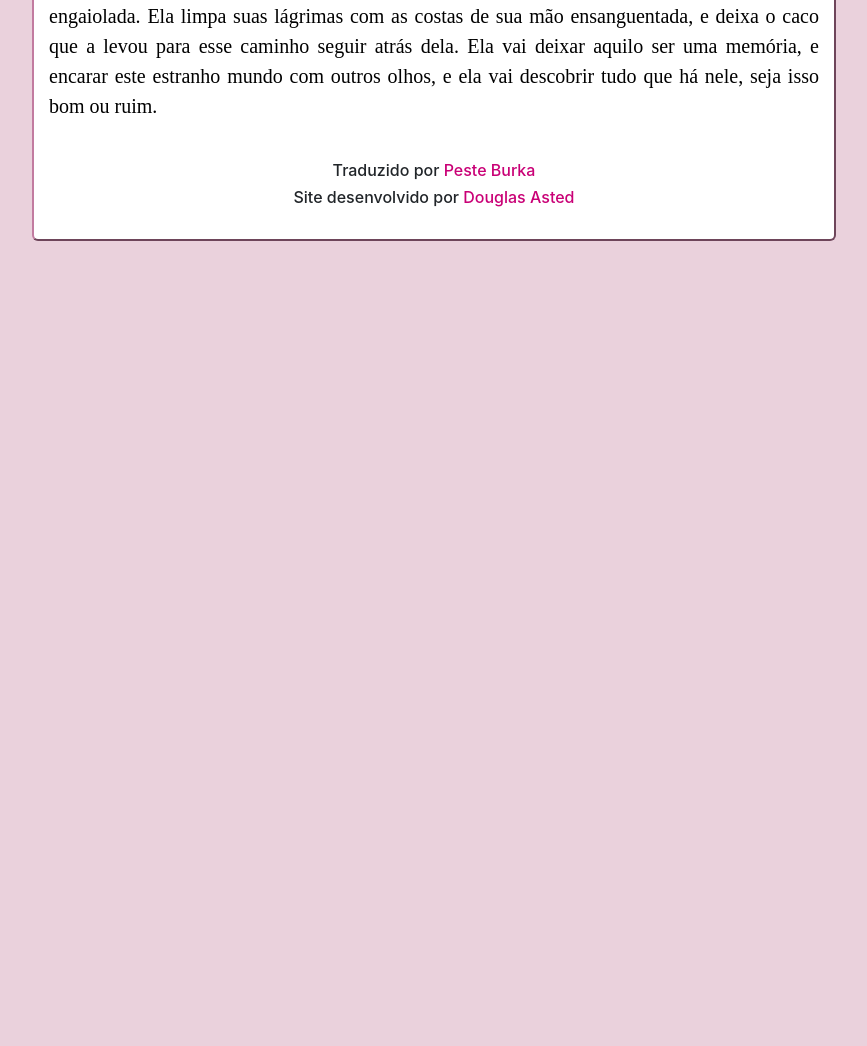
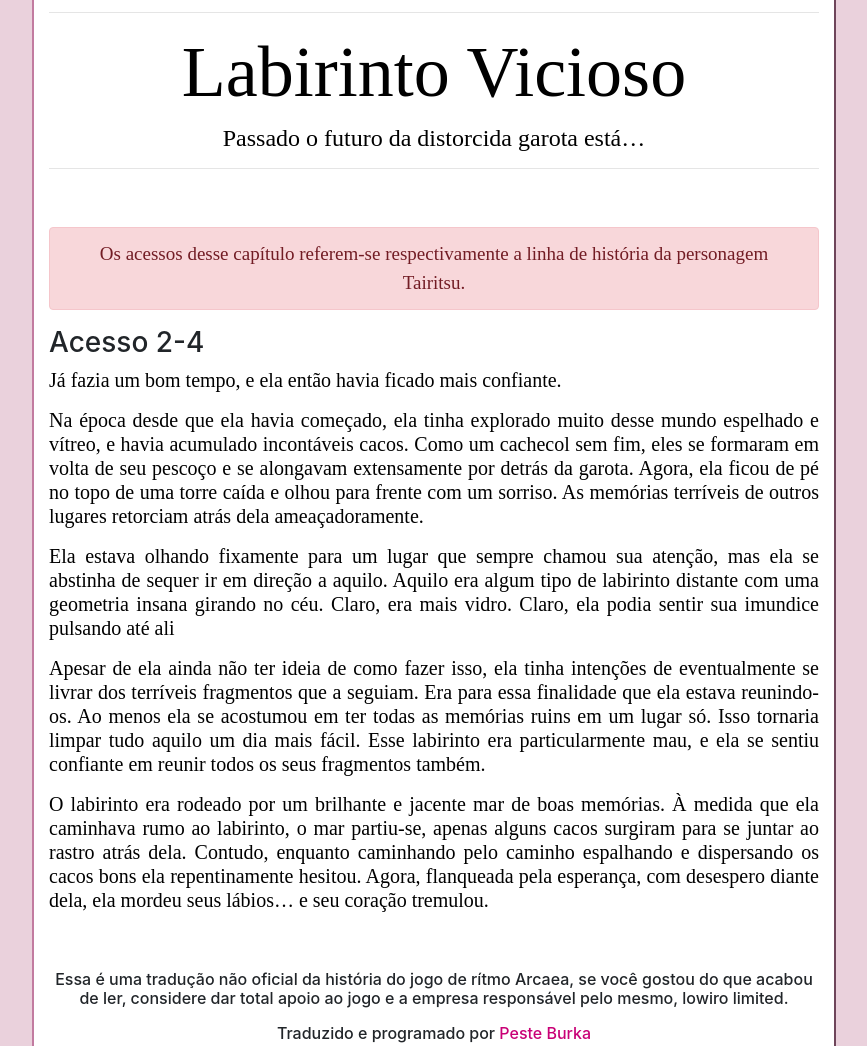
Before and after one commit to PesteBurka/arcaea-archives, a plain HTML site: page index.html in a window 1280 px wide. Shown: the part 10124-11170 px from the top of the page, without its empty margins (206-1073 px from the left). Before the commit the page ends 10387 px from the top, so only its background shows below. Drawn offline with nearby package versions, Linux system fonts and the light colour scheme; a web font is replaced by a local one.

Commit message:
Disclaimer & Early VL

```diff
--- a/index.html
+++ b/index.html
@@ -18,7 +18,7 @@
         <div>
             <br>
             <h1 class="text-center">Núcleo Eterno<h1>
-            <h5 class="text-center"> Rumo ao núcleo infinito que marcava a passagem do tempo </h5>
+            <h5 class="text-center">Rumo ao núcleo infinito que marcava a passagem do tempo </h5>
 
             <hr>
 
@@ -47,7 +47,7 @@
             </p>
             <img class='img-fluid w-100' src="imgs\1-1_(Switch).jpg">
 
-            <br><br><br>
+            <br><br>
             <h3>Acesso 1-2<h3>
             <p>
                 Mas perguntas surgem inevitavelmente.
@@ -117,7 +117,7 @@
             </p>
             <img class='img-fluid w-100' src="imgs\2-1_(switch).jpg">
 
-            <br><br><br>
+            <br><br>
             <h3>Acesso 2-2<h3>
             <p>
                 É difícil descrever a sensação que a subjugava agora. Uma corredeira de vidro que não estilhaça, corta, ou reflete sua face, a empurrando em quantidades estrondosas, virando e rodopiando como se estivesse sendo assoprado por um forte vendaval. De pé, ela observa atentamente.
@@ -167,7 +167,7 @@
         <!-- Céu Luminoso-->
         <div>
             <h1 class="text-center">Céu Luminoso<h1>
-            <h5 class="text-center"> A mente da garota se torna vazia sob um céu brilhante… </h5>
+            <h5 class="text-center">A mente da garota se torna vazia sob um céu brilhante… </h5>
 
             <hr>
 
@@ -176,7 +176,6 @@
                 Os acessos desse capítulo referem-se respectivamente a linha de história da personagem Hikari.
             </p>
             <h3>Acesso 1-4<h3>
-            <br>
             <p>
                 Uma paisagem jubilosa. Por tanto tempo ela andou por um arruinado, porém lindo mundo, encontrando coisas e admirando-as.
             </p>
@@ -221,7 +220,7 @@
             </p>
 
             <br><br>
-            <h3>Acesso 1-ZR </h3>
+            <h3>Acesso 1-ZR</h3>
             <p>
                 “Paraíso” é uma espécie de inferno.
             </p>
@@ -255,8 +254,8 @@
             </p>
             <img class='img-fluid w-100' src="imgs\1-ZR_(Switch).jpg">
 
-            <br><br><br>
-            <h3>Acesso 1-7 </h3>
+            <br><br>
+            <h3>Acesso 1-7</h3>
             <p>
                 A garota está ajoelhada, de queixo erguido e em breve sua áspera e ubíqua criação irá consumi-la em seu oblívio persuasivo. Acima dela ele pulsa e resplandece, gentilmente, mas intolerável. Ela quase o deixa tomar conta dela, descuidadamente.
             </p>
@@ -285,8 +284,8 @@
                 Agora em suas mãos, o estranho caco que veio do zero rotaciona, e nele ela vê o momento em que ela acordou, dançando ao lado do vidro, passeando pelo mundo espelhado, e feliz. Lágrimas caem de seus olhos, e ela se lembra que a felicidade a deixou a muito tempo atrás.
             </p>
 
-            <br><br>
-            <h3>Acesso 1-8 </h3>
+            <br><br><br>
+            <h3>Acesso 1-8</h3>
             <p>
                 Brilhantes pedaços de vidro caem em uma chuva irregular enquanto refletem mundos mortos como sempre fazem. A garota no centro de tudo aquilo visava um caco refletindo algo novo, contudo, de um mundo ainda existente.
             </p>
@@ -307,7 +306,7 @@
             </p>
             <img class= 'img-fluid w-100' src="imgs/1-8_(Switch).jpg"
 
-            <br><br><br><br>
+            <br><br><br>
             <h3>Acesso 1-9</h3>
             <p>
                 Silêncio.
@@ -330,8 +329,42 @@
             <p>
                 O Arcaea não vai mais apresentar-se a ela sem ser convidado, e ela não vai se permitir ser engaiolada. Ela limpa suas lágrimas com as costas de sua mão ensanguentada, e deixa o caco que a levou para esse caminho seguir atrás dela. Ela vai deixar aquilo ser uma memória, e encarar este estranho mundo com outros olhos, e ela vai descobrir tudo que há nele, seja isso bom ou ruim.
             </p>
+
+            <hr>
+        </div>
+
+        <!-- Labirinto Vicioso-->
+        <div>
+            <h1 class="text-center">Labirinto Vicioso</h1>
+            <h5 class="text-center">Passado o futuro da distorcida garota está…</h5>
+
+            <hr>
+
+            <p class="alert">
+                <p class="alert alert-danger text-center">
+                Os acessos desse capítulo referem-se respectivamente a linha de história da personagem Tairitsu.
+            </p>
+            <h3>Acesso 2-4<h3>
+                <p>
+                    Já fazia um bom tempo, e ela então havia ficado mais confiante.
+                </p>
+                <p>
+                    Na época desde que ela havia começado, ela tinha explorado muito desse mundo espelhado e vítreo, e havia acumulado incontáveis cacos. Como um cachecol sem fim, eles se formaram em volta de seu pescoço e se alongavam extensamente por detrás da garota. Agora, ela ficou de pé no topo de uma torre caída e olhou para frente com um sorriso. As memórias terríveis de outros lugares retorciam atrás dela ameaçadoramente.
+                </p>
+                <p>
+                    Ela estava olhando fixamente para um lugar que sempre chamou sua atenção, mas ela se abstinha de sequer ir em direção a aquilo. Aquilo era algum tipo de labirinto distante com uma geometria insana girando no céu. Claro, era mais vidro. Claro, ela podia sentir sua imundice pulsando até ali
+                </p>
+                <p>
+                    Apesar de ela ainda não ter ideia de como fazer isso, ela tinha intenções de eventualmente se livrar dos terríveis fragmentos que a seguiam. Era para essa finalidade que ela estava reunindo-os. Ao menos ela se acostumou em ter todas as memórias ruins em um lugar só. Isso tornaria limpar tudo aquilo um dia mais fácil. Esse labirinto era particularmente mau, e ela se sentiu confiante em reunir todos os seus fragmentos também.
+                </p>
+                <p>
+                    O labirinto era rodeado por um brilhante e jacente mar de boas memórias. À medida que ela caminhava rumo ao labirinto, o mar partiu-se, apenas alguns cacos surgiram para se juntar ao rastro atrás dela. Contudo, enquanto caminhando pelo caminho espalhando e dispersando os cacos bons ela repentinamente hesitou. Agora, flanqueada pela esperança, com desespero diante dela, ela mordeu seus lábios… e seu coração tremulou.
+                </p>
+
             <br>
-            <h6 class="text-center"> Traduzido por <a href="https://twitter.com/PesteBurka">Peste Burka</a> </h6>
+            <h6 class="text-center"> Essa é uma tradução não oficial da história do jogo de rítmo Arcaea, se você gostou do que acabou de ler, considere dar total apoio ao jogo e a empresa responsável pelo mesmo, lowiro limited.</h6>
+            <p>
+            <h6 class="text-center"> Traduzido e programado por <a href="https://twitter.com/PesteBurka">Peste Burka</a> </h6>
             <h6 class="text-center"> Site desenvolvido por <a href="https://twitter.com/douglasasted">Douglas Asted</a> </h6>
             <br>
         </div>
```
